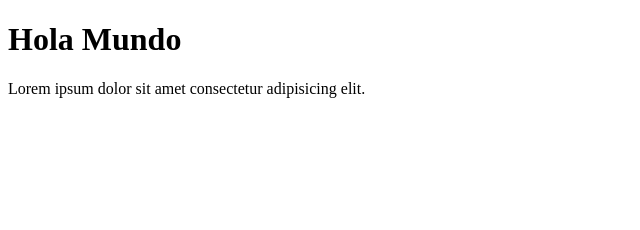
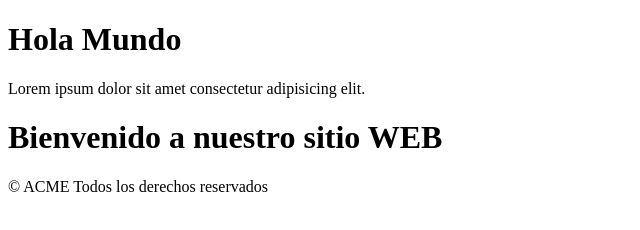
Before and after one commit to Edwin-Acevedo/proyectoHTML, a plain HTML site: page index.html in a window 1280 px wide. Shown: the whole page, without its empty margins (0-640 px from the left). Drawn offline with Linux system fonts and the light colour scheme.

Commit message:
add footer

```diff
--- a/index.html
+++ b/index.html
@@ -8,6 +8,9 @@
     <h1>Hola Mundo</h1>
     <p>Lorem ipsum dolor sit amet consectetur adipisicing elit.</p>
 <body>
-
+    <h1>Bienvenido a nuestro sitio WEB</h1>
+    <footer>
+        <p>&copy; ACME Todos los derechos reservados</p>
+    </footer>
 </body>
 </html>
```
